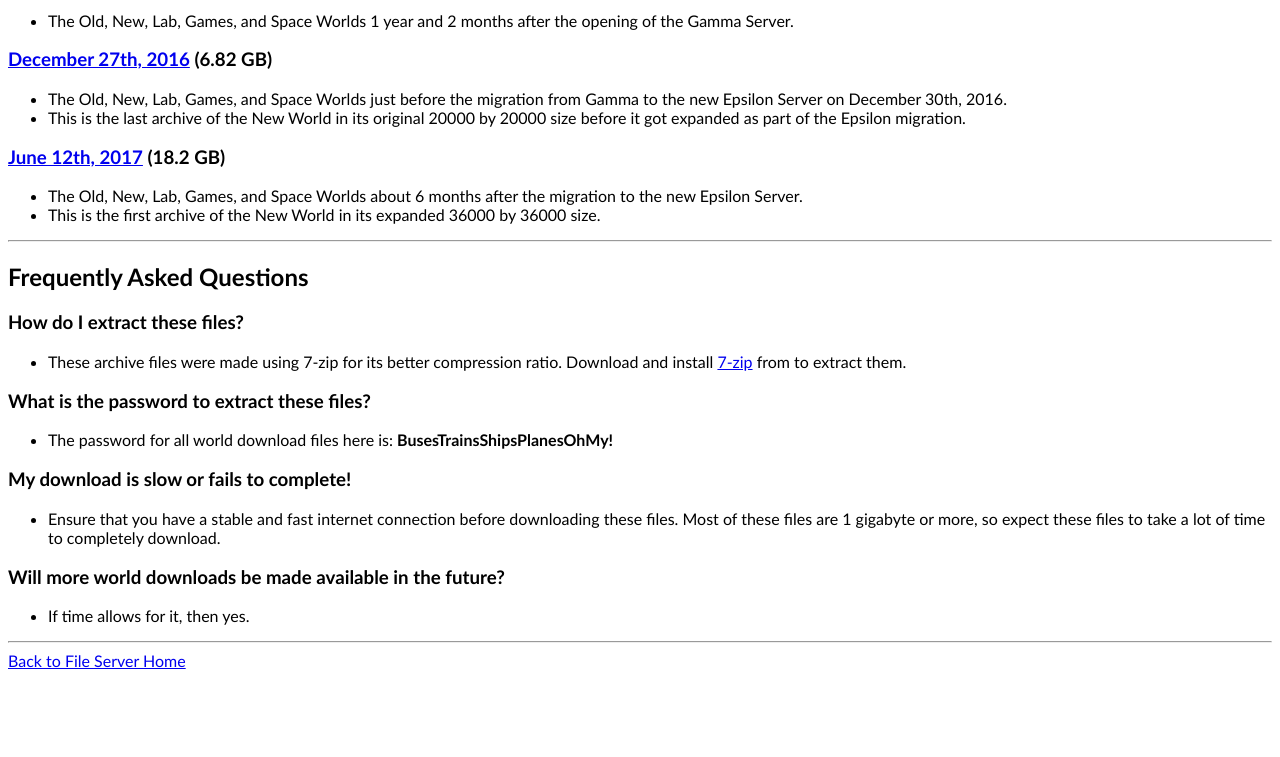
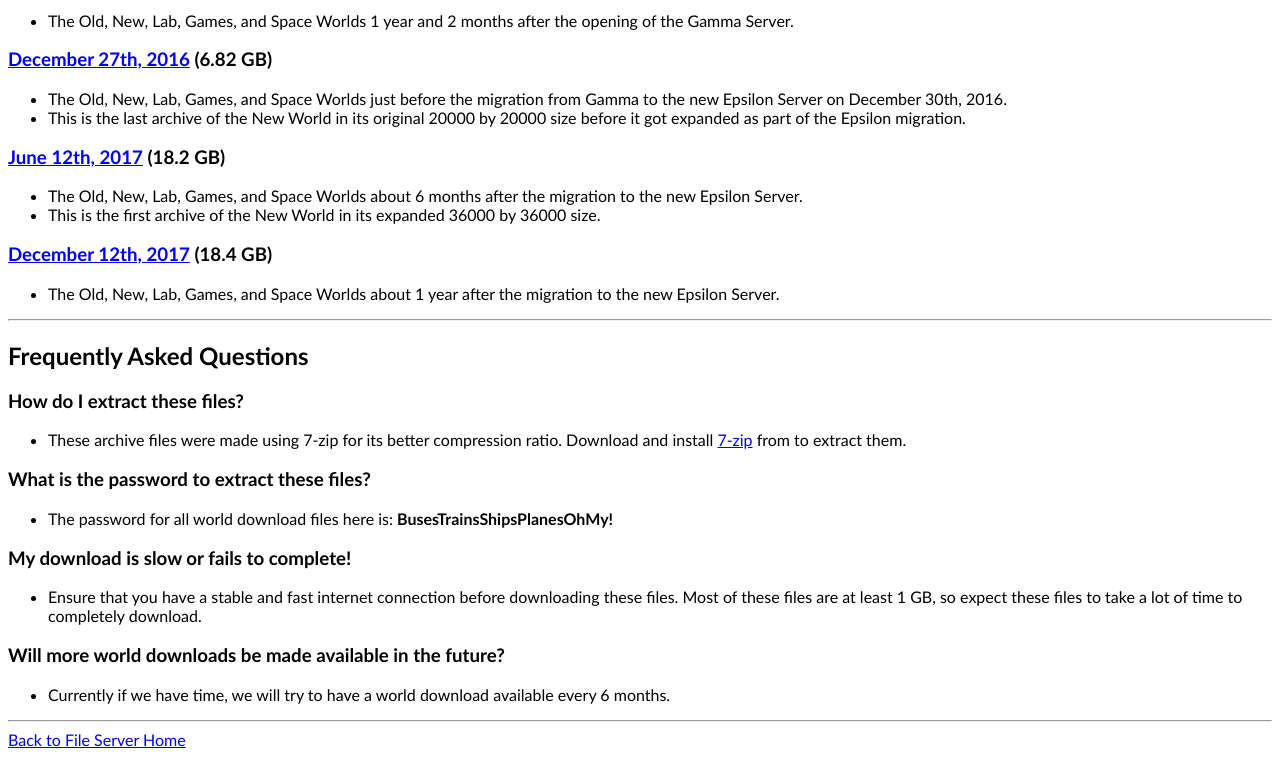
Before and after one commit to Frumple/mrt-file-server, a Flask app: page /world/download in a window 1280 px wide. Shown: the part 632-1389 px from the top of the page. Before the commit the page ends 1301 px from the top, so only its background shows below. Run offline with Flask 2, Linux system fonts and the light colour scheme; some libraries are stand-ins or nearby versions.

Commit message:
Add link for December 12, 2017 world download.

```diff
--- a/mrt_file_server/templates/world/download/index.html
+++ b/mrt_file_server/templates/world/download/index.html
@@ -46,6 +46,11 @@
   <li>This is the first archive of the New World in its expanded 36000 by 36000 size.</li>
 </ul>
 
+<h3><a href="{{ url_for('download_world', filename = 'mrt-server-world-2017-12-12.7z') }}">December 12th, 2017</a> (18.4 GB)</h3>
+<ul>
+  <li>The Old, New, Lab, Games, and Space Worlds about 1 year after the migration to the new Epsilon Server.</li>
+</ul>
+
 <hr />
 
 <h2>Frequently Asked Questions</h2>
@@ -57,8 +62,8 @@
 <ul><li>The password for all world download files here is: <strong>BusesTrainsShipsPlanesOhMy!</strong></li></ul>
 
 <h3>My download is slow or fails to complete!</h3>
-<ul><li>Ensure that you have a stable and fast internet connection before downloading these files. Most of these files are 1 gigabyte or more, so expect these files to take a lot of time to completely download.</li></ul>
+<ul><li>Ensure that you have a stable and fast internet connection before downloading these files. Most of these files are at least 1 GB, so expect these files to take a lot of time to completely download.</li></ul>
 
 <h3>Will more world downloads be made available in the future?</h3>
-<ul><li>If time allows for it, then yes.</li></ul>
+<ul><li>Currently if we have time, we will try to have a world download available every 6 months.</li></ul>
 {% endblock %}
```
